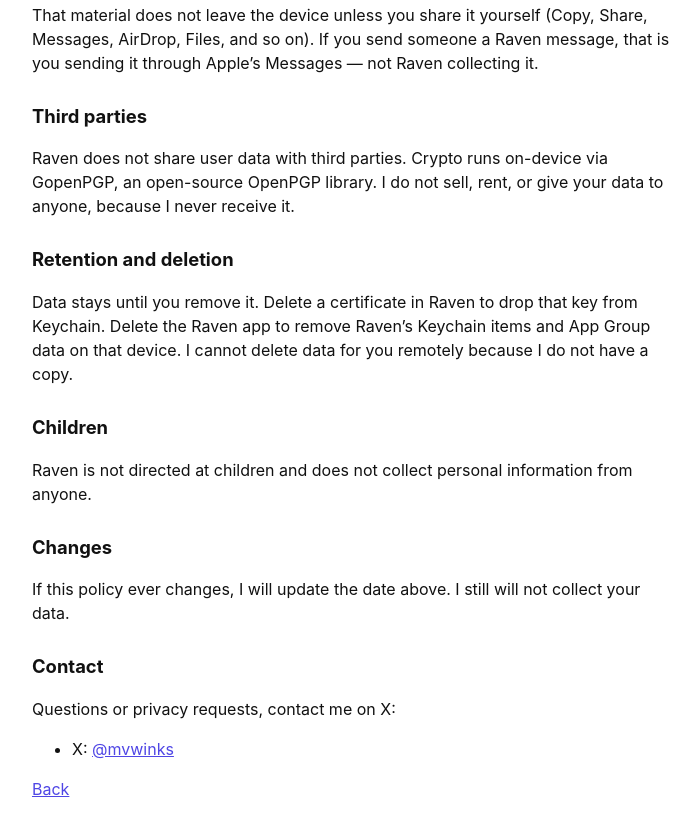
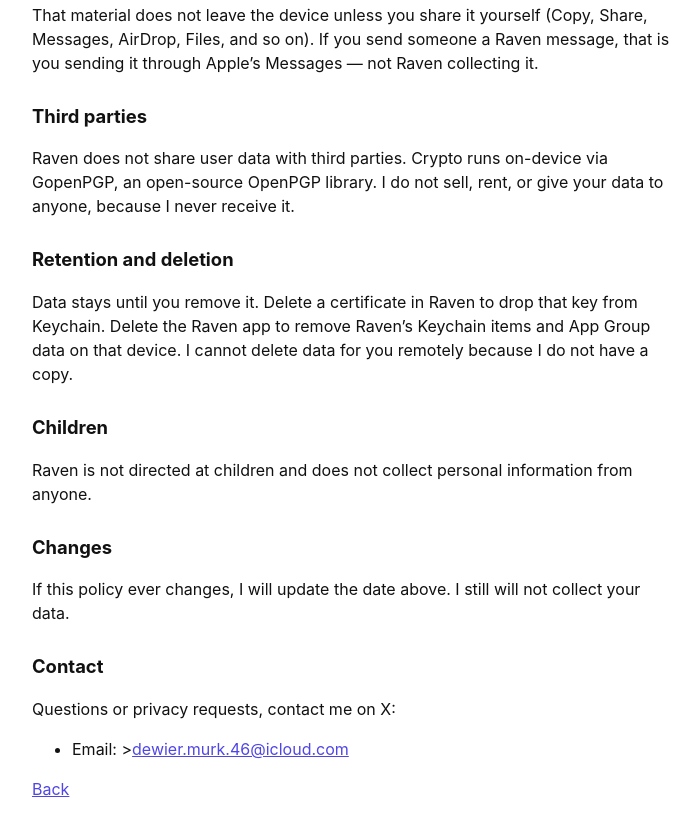
Before and after one commit to AffluentLynx/Raven-Legal, a plain HTML site: page privacy.html in a window 1280 px wide. Shown: the part 588-1421 px from the top of the page, without its empty margins (288-988 px from the left). Drawn offline with Linux system fonts and the light colour scheme.

Commit message:
Update privacy.html

```diff
--- a/privacy.html
+++ b/privacy.html
@@ -44,7 +44,7 @@
   <h2>Contact</h2>
   <p>Questions or privacy requests, contact me on X:</p>
   <ul>
-    <li>X: <a href="https://x.com/mvwinks">@mvwinks</a></li>
+    <li>Email: ><a href="mailto:dewier.murk.46@icloud.com">dewier.murk.46@icloud.com</a></li>
   </ul>
   <p><a href="index.html">Back</a></p>
 </body>
```
